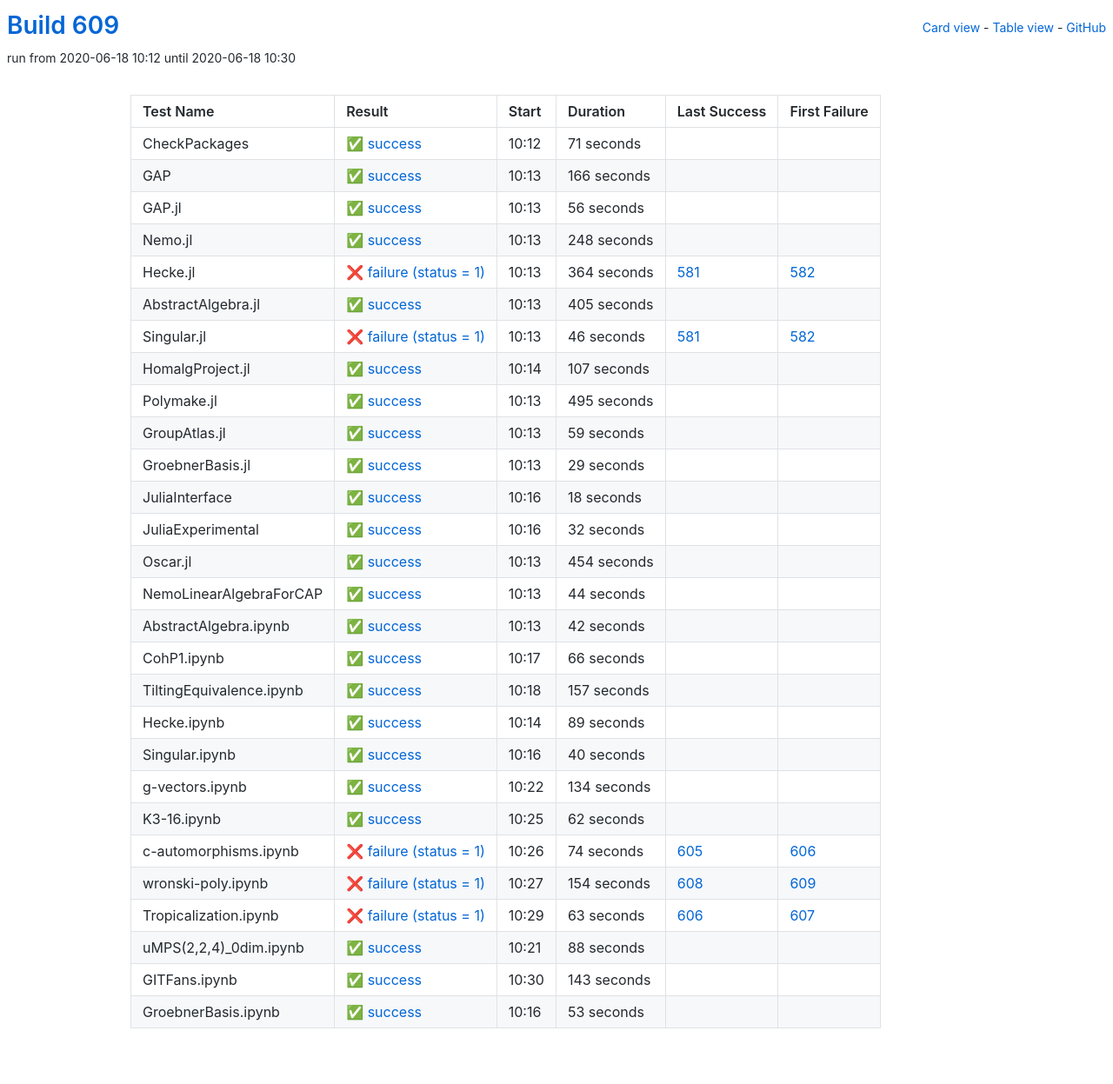
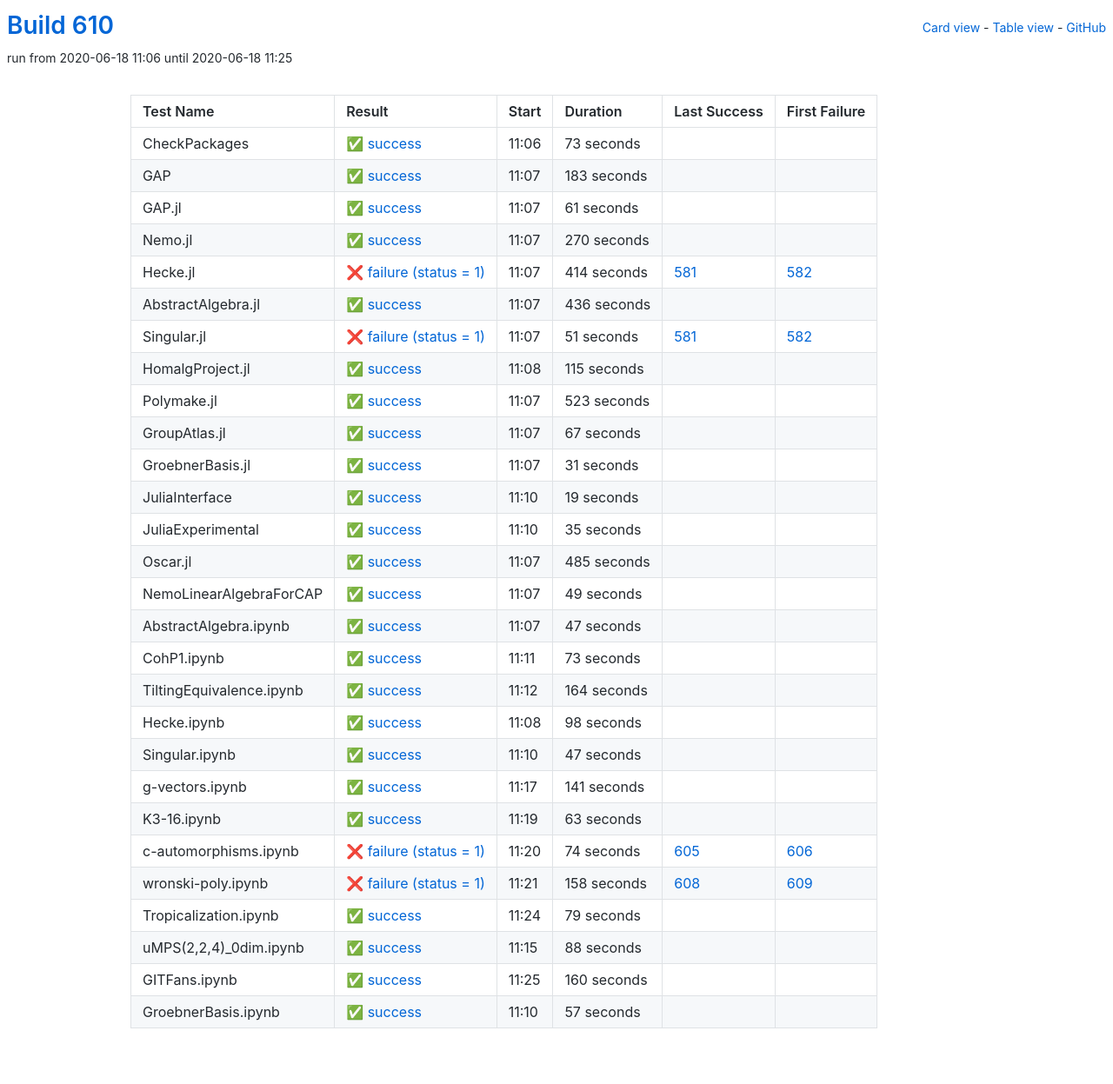
Before and after one commit to oscar-system/oscar-ci-status-1.4, a Jekyll site: the page built from table.html, in a window 1280 px wide. Shown: the whole page at 87% size. Built offline with Jekyll 4.4.1, drawn with Linux system fonts in a browser that asks for light colours.

Commit message:
Build #610

```diff
--- a/_data/ci.yml
+++ b/_data/ci.yml
@@ -1,6 +1,6 @@
 ---
-build: 609
-build_url: https://oscarci.mathematik.uni-kl.de/job/oscar-julia-1.4/609/
+build: 610
+build_url: https://oscarci.mathematik.uni-kl.de/job/oscar-julia-1.4/610/
 job: oscar-julia-1.4
 organization: oscar-system
 repo: oscar-ci-status-1.4
@@ -8,272 +8,272 @@ repourl: https://github.com/oscar-system/oscar-ci-status-1.4
 tests:
 - name: CheckPackages
   id: checkpackages
-  log: https://oscarci.mathematik.uni-kl.de/job/oscar-julia-1.4/609/artifact/logs/build-609/CheckPackages.log
-  start: 2020-06-18 10:12
+  log: https://oscarci.mathematik.uni-kl.de/job/oscar-julia-1.4/610/artifact/logs/build-610/CheckPackages.log
+  start: 2020-06-18 11:06
   success: true
   exitcode: 0
   status: success
-  duration: 71
+  duration: 73
   last_success: false
   last_success_url:
   first_failure: false
   first_failure_url:
 - name: GAP
   id: gap
-  log: https://oscarci.mathematik.uni-kl.de/job/oscar-julia-1.4/609/artifact/logs/build-609/GAP.log
-  start: 2020-06-18 10:13
+  log: https://oscarci.mathematik.uni-kl.de/job/oscar-julia-1.4/610/artifact/logs/build-610/GAP.log
+  start: 2020-06-18 11:07
   success: true
   exitcode: 0
   status: success
-  duration: 166
+  duration: 183
   last_success: false
   last_success_url:
   first_failure: false
   first_failure_url:
 - name: GAP.jl
   id: gap-jl
-  log: https://oscarci.mathematik.uni-kl.de/job/oscar-julia-1.4/609/artifact/logs/build-609/GAP.jl.log
-  start: 2020-06-18 10:13
+  log: https://oscarci.mathematik.uni-kl.de/job/oscar-julia-1.4/610/artifact/logs/build-610/GAP.jl.log
+  start: 2020-06-18 11:07
   success: true
   exitcode: 0
   status: success
-  duration: 56
+  duration: 61
   last_success: false
   last_success_url:
   first_failure: false
   first_failure_url:
 - name: Nemo.jl
   id: nemo-jl
-  log: https://oscarci.mathematik.uni-kl.de/job/oscar-julia-1.4/609/artifact/logs/build-609/Nemo.jl.log
-  start: 2020-06-18 10:13
+  log: https://oscarci.mathematik.uni-kl.de/job/oscar-julia-1.4/610/artifact/logs/build-610/Nemo.jl.log
+  start: 2020-06-18 11:07
   success: true
   exitcode: 0
   status: success
-  duration: 248
+  duration: 270
   last_success: false
   last_success_url:
   first_failure: false
   first_failure_url:
 - name: Hecke.jl
   id: hecke-jl
-  log: https://oscarci.mathematik.uni-kl.de/job/oscar-julia-1.4/609/artifact/logs/build-609/Hecke.jl.log
-  start: 2020-06-18 10:13
+  log: https://oscarci.mathematik.uni-kl.de/job/oscar-julia-1.4/610/artifact/logs/build-610/Hecke.jl.log
+  start: 2020-06-18 11:07
   success: false
   exitcode: 1
   status: failure
-  duration: 364
+  duration: 414
   last_success: 581
   last_success_url: https://oscarci.mathematik.uni-kl.de/job/oscar-julia-1.4/581/
   first_failure: 582
   first_failure_url: https://oscarci.mathematik.uni-kl.de/job/oscar-julia-1.4/582/
 - name: AbstractAlgebra.jl
   id: abstractalgebra-jl
-  log: https://oscarci.mathematik.uni-kl.de/job/oscar-julia-1.4/609/artifact/logs/build-609/AbstractAlgebra.jl.log
-  start: 2020-06-18 10:13
+  log: https://oscarci.mathematik.uni-kl.de/job/oscar-julia-1.4/610/artifact/logs/build-610/AbstractAlgebra.jl.log
+  start: 2020-06-18 11:07
   success: true
   exitcode: 0
   status: success
-  duration: 405
+  duration: 436
   last_success: false
   last_success_url:
   first_failure: false
   first_failure_url:
 - name: Singular.jl
   id: singular-jl
-  log: https://oscarci.mathematik.uni-kl.de/job/oscar-julia-1.4/609/artifact/logs/build-609/Singular.jl.log
-  start: 2020-06-18 10:13
+  log: https://oscarci.mathematik.uni-kl.de/job/oscar-julia-1.4/610/artifact/logs/build-610/Singular.jl.log
+  start: 2020-06-18 11:07
   success: false
   exitcode: 1
   status: failure
-  duration: 46
+  duration: 51
   last_success: 581
   last_success_url: https://oscarci.mathematik.uni-kl.de/job/oscar-julia-1.4/581/
   first_failure: 582
   first_failure_url: https://oscarci.mathematik.uni-kl.de/job/oscar-julia-1.4/582/
 - name: HomalgProject.jl
   id: homalgproject-jl
-  log: https://oscarci.mathematik.uni-kl.de/job/oscar-julia-1.4/609/artifact/logs/build-609/HomalgProject.jl.log
-  start: 2020-06-18 10:14
+  log: https://oscarci.mathematik.uni-kl.de/job/oscar-julia-1.4/610/artifact/logs/build-610/HomalgProject.jl.log
+  start: 2020-06-18 11:08
   success: true
   exitcode: 0
   status: success
-  duration: 107
+  duration: 115
   last_success: false
   last_success_url:
   first_failure: false
   first_failure_url:
 - name: Polymake.jl
   id: polymake-jl
-  log: https://oscarci.mathematik.uni-kl.de/job/oscar-julia-1.4/609/artifact/logs/build-609/Polymake.jl.log
-  start: 2020-06-18 10:13
+  log: https://oscarci.mathematik.uni-kl.de/job/oscar-julia-1.4/610/artifact/logs/build-610/Polymake.jl.log
+  start: 2020-06-18 11:07
   success: true
   exitcode: 0
   status: success
-  duration: 495
+  duration: 523
   last_success: false
   last_success_url:
   first_failure: false
   first_failure_url:
 - name: GroupAtlas.jl
   id: groupatlas-jl
-  log: https://oscarci.mathematik.uni-kl.de/job/oscar-julia-1.4/609/artifact/logs/build-609/GroupAtlas.jl.log
-  start: 2020-06-18 10:13
+  log: https://oscarci.mathematik.uni-kl.de/job/oscar-julia-1.4/610/artifact/logs/build-610/GroupAtlas.jl.log
+  start: 2020-06-18 11:07
   success: true
   exitcode: 0
   status: success
-  duration: 59
+  duration: 67
   last_success: false
   last_success_url:
   first_failure: false
   first_failure_url:
 - name: GroebnerBasis.jl
   id: groebnerbasis-jl
-  log: https://oscarci.mathematik.uni-kl.de/job/oscar-julia-1.4/609/artifact/logs/build-609/GroebnerBasis.jl.log
-  start: 2020-06-18 10:13
+  log: https://oscarci.mathematik.uni-kl.de/job/oscar-julia-1.4/610/artifact/logs/build-610/GroebnerBasis.jl.log
+  start: 2020-06-18 11:07
   success: true
   exitcode: 0
   status: success
-  duration: 29
+  duration: 31
   last_success: false
   last_success_url:
   first_failure: false
   first_failure_url:
 - name: JuliaInterface
   id: juliainterface
-  log: https://oscarci.mathematik.uni-kl.de/job/oscar-julia-1.4/609/artifact/logs/build-609/JuliaInterface.log
-  start: 2020-06-18 10:16
+  log: https://oscarci.mathematik.uni-kl.de/job/oscar-julia-1.4/610/artifact/logs/build-610/JuliaInterface.log
+  start: 2020-06-18 11:10
   success: true
   exitcode: 0
   status: success
-  duration: 18
+  duration: 19
   last_success: false
   last_success_url:
   first_failure: false
   first_failure_url:
 - name: JuliaExperimental
   id: juliaexperimental
-  log: https://oscarci.mathematik.uni-kl.de/job/oscar-julia-1.4/609/artifact/logs/build-609/JuliaExperimental.log
-  start: 2020-06-18 10:16
+  log: https://oscarci.mathematik.uni-kl.de/job/oscar-julia-1.4/610/artifact/logs/build-610/JuliaExperimental.log
+  start: 2020-06-18 11:10
   success: true
   exitcode: 0
   status: success
-  duration: 32
+  duration: 35
   last_success: false
   last_success_url:
   first_failure: false
   first_failure_url:
 - name: Oscar.jl
   id: oscar-jl
-  log: https://oscarci.mathematik.uni-kl.de/job/oscar-julia-1.4/609/artifact/logs/build-609/Oscar.jl.log
-  start: 2020-06-18 10:13
+  log: https://oscarci.mathematik.uni-kl.de/job/oscar-julia-1.4/610/artifact/logs/build-610/Oscar.jl.log
+  start: 2020-06-18 11:07
   success: true
   exitcode: 0
   status: success
-  duration: 454
+  duration: 485
   last_success: false
   last_success_url:
   first_failure: false
   first_failure_url:
 - name: NemoLinearAlgebraForCAP
   id: nemolinearalgebraforcap
-  log: https://oscarci.mathematik.uni-kl.de/job/oscar-julia-1.4/609/artifact/logs/build-609/NemoLinearAlgebraForCAP.log
-  start: 2020-06-18 10:13
+  log: https://oscarci.mathematik.uni-kl.de/job/oscar-julia-1.4/610/artifact/logs/build-610/NemoLinearAlgebraForCAP.log
+  start: 2020-06-18 11:07
   success: true
   exitcode: 0
   status: success
-  duration: 44
+  duration: 49
   last_success: false
   last_success_url:
   first_failure: false
   first_failure_url:
 - name: AbstractAlgebra.ipynb
   id: abstractalgebra-ipynb
-  log: https://oscarci.mathematik.uni-kl.de/job/oscar-julia-1.4/609/artifact/logs/build-609/AbstractAlgebra.ipynb.log
-  start: 2020-06-18 10:13
+  log: https://oscarci.mathematik.uni-kl.de/job/oscar-julia-1.4/610/artifact/logs/build-610/AbstractAlgebra.ipynb.log
+  start: 2020-06-18 11:07
   success: true
   exitcode: 0
   status: success
-  duration: 42
+  duration: 47
   last_success: false
   last_success_url:
   first_failure: false
   first_failure_url:
 - name: CohP1.ipynb
   id: cohp1-ipynb
-  log: https://oscarci.mathematik.uni-kl.de/job/oscar-julia-1.4/609/artifact/logs/build-609/CohP1.ipynb.log
-  start: 2020-06-18 10:17
+  log: https://oscarci.mathematik.uni-kl.de/job/oscar-julia-1.4/610/artifact/logs/build-610/CohP1.ipynb.log
+  start: 2020-06-18 11:11
   success: true
   exitcode: 0
   status: success
-  duration: 66
+  duration: 73
   last_success: false
   last_success_url:
   first_failure: false
   first_failure_url:
 - name: TiltingEquivalence.ipynb
   id: tiltingequivalence-ipynb
-  log: https://oscarci.mathematik.uni-kl.de/job/oscar-julia-1.4/609/artifact/logs/build-609/TiltingEquivalence.ipynb.log
-  start: 2020-06-18 10:18
+  log: https://oscarci.mathematik.uni-kl.de/job/oscar-julia-1.4/610/artifact/logs/build-610/TiltingEquivalence.ipynb.log
+  start: 2020-06-18 11:12
   success: true
   exitcode: 0
   status: success
-  duration: 157
+  duration: 164
   last_success: false
   last_success_url:
   first_failure: false
   first_failure_url:
 - name: Hecke.ipynb
   id: hecke-ipynb
-  log: https://oscarci.mathematik.uni-kl.de/job/oscar-julia-1.4/609/artifact/logs/build-609/Hecke.ipynb.log
-  start: 2020-06-18 10:14
+  log: https://oscarci.mathematik.uni-kl.de/job/oscar-julia-1.4/610/artifact/logs/build-610/Hecke.ipynb.log
+  start: 2020-06-18 11:08
   success: true
   exitcode: 0
   status: success
-  duration: 89
+  duration: 98
   last_success: false
   last_success_url:
   first_failure: false
   first_failure_url:
 - name: Singular.ipynb
   id: singular-ipynb
-  log: https://oscarci.mathematik.uni-kl.de/job/oscar-julia-1.4/609/artifact/logs/build-609/Singular.ipynb.log
-  start: 2020-06-18 10:16
+  log: https://oscarci.mathematik.uni-kl.de/job/oscar-julia-1.4/610/artifact/logs/build-610/Singular.ipynb.log
+  start: 2020-06-18 11:10
   success: true
   exitcode: 0
   status: success
-  duration: 40
+  duration: 47
   last_success: false
   last_success_url:
   first_failure: false
   first_failure_url:
 - name: g-vectors.ipynb
   id: g-vectors-ipynb
-  log: https://oscarci.mathematik.uni-kl.de/job/oscar-julia-1.4/609/artifact/logs/build-609/g-vectors.ipynb.log
-  start: 2020-06-18 10:22
+  log: https://oscarci.mathematik.uni-kl.de/job/oscar-julia-1.4/610/artifact/logs/build-610/g-vectors.ipynb.log
+  start: 2020-06-18 11:17
   success: true
   exitcode: 0
   status: success
-  duration: 134
+  duration: 141
   last_success: false
   last_success_url:
   first_failure: false
   first_failure_url:
 - name: K3-16.ipynb
   id: k3-16-ipynb
-  log: https://oscarci.mathematik.uni-kl.de/job/oscar-julia-1.4/609/artifact/logs/build-609/K3-16.ipynb.log
-  start: 2020-06-18 10:25
+  log: https://oscarci.mathematik.uni-kl.de/job/oscar-julia-1.4/610/artifact/logs/build-610/K3-16.ipynb.log
+  start: 2020-06-18 11:19
   success: true
   exitcode: 0
   status: success
-  duration: 62
+  duration: 63
   last_success: false
   last_success_url:
   first_failure: false
   first_failure_url:
 - name: c-automorphisms.ipynb
   id: c-automorphisms-ipynb
-  log: https://oscarci.mathematik.uni-kl.de/job/oscar-julia-1.4/609/artifact/logs/build-609/c-automorphisms.ipynb.log
-  start: 2020-06-18 10:26
+  log: https://oscarci.mathematik.uni-kl.de/job/oscar-julia-1.4/610/artifact/logs/build-610/c-automorphisms.ipynb.log
+  start: 2020-06-18 11:20
   success: false
   exitcode: 1
   status: failure
@@ -284,32 +284,32 @@ tests:
   first_failure_url: https://oscarci.mathematik.uni-kl.de/job/oscar-julia-1.4/606/
 - name: wronski-poly.ipynb
   id: wronski-poly-ipynb
-  log: https://oscarci.mathematik.uni-kl.de/job/oscar-julia-1.4/609/artifact/logs/build-609/wronski-poly.ipynb.log
-  start: 2020-06-18 10:27
+  log: https://oscarci.mathematik.uni-kl.de/job/oscar-julia-1.4/610/artifact/logs/build-610/wronski-poly.ipynb.log
+  start: 2020-06-18 11:21
   success: false
   exitcode: 1
   status: failure
-  duration: 154
+  duration: 158
   last_success: 608
   last_success_url: https://oscarci.mathematik.uni-kl.de/job/oscar-julia-1.4/608/
   first_failure: 609
   first_failure_url: https://oscarci.mathematik.uni-kl.de/job/oscar-julia-1.4/609/
 - name: Tropicalization.ipynb
   id: tropicalization-ipynb
-  log: https://oscarci.mathematik.uni-kl.de/job/oscar-julia-1.4/609/artifact/logs/build-609/Tropicalization.ipynb.log
-  start: 2020-06-18 10:29
-  success: false
-  exitcode: 1
-  status: failure
-  duration: 63
-  last_success: 606
-  last_success_url: https://oscarci.mathematik.uni-kl.de/job/oscar-julia-1.4/606/
-  first_failure: 607
-  first_failure_url: https://oscarci.mathematik.uni-kl.de/job/oscar-julia-1.4/607/
+  log: https://oscarci.mathematik.uni-kl.de/job/oscar-julia-1.4/610/artifact/logs/build-610/Tropicalization.ipynb.log
+  start: 2020-06-18 11:24
+  success: true
+  exitcode: 0
+  status: success
+  duration: 79
+  last_success: false
+  last_success_url:
+  first_failure: false
+  first_failure_url:
 - name: uMPS(2,2,4)_0dim.ipynb
   id: umps-2-2-4-0dim-ipynb
-  log: https://oscarci.mathematik.uni-kl.de/job/oscar-julia-1.4/609/artifact/logs/build-609/uMPS-2-2-4-_0dim.ipynb.log
-  start: 2020-06-18 10:21
+  log: https://oscarci.mathematik.uni-kl.de/job/oscar-julia-1.4/610/artifact/logs/build-610/uMPS-2-2-4-_0dim.ipynb.log
+  start: 2020-06-18 11:15
   success: true
   exitcode: 0
   status: success
@@ -320,24 +320,24 @@ tests:
   first_failure_url:
 - name: GITFans.ipynb
   id: gitfans-ipynb
-  log: https://oscarci.mathematik.uni-kl.de/job/oscar-julia-1.4/609/artifact/logs/build-609/GITFans.ipynb.log
-  start: 2020-06-18 10:30
+  log: https://oscarci.mathematik.uni-kl.de/job/oscar-julia-1.4/610/artifact/logs/build-610/GITFans.ipynb.log
+  start: 2020-06-18 11:25
   success: true
   exitcode: 0
   status: success
-  duration: 143
+  duration: 160
   last_success: false
   last_success_url:
   first_failure: false
   first_failure_url:
 - name: GroebnerBasis.ipynb
   id: groebnerbasis-ipynb
-  log: https://oscarci.mathematik.uni-kl.de/job/oscar-julia-1.4/609/artifact/logs/build-609/GroebnerBasis.ipynb.log
-  start: 2020-06-18 10:16
+  log: https://oscarci.mathematik.uni-kl.de/job/oscar-julia-1.4/610/artifact/logs/build-610/GroebnerBasis.ipynb.log
+  start: 2020-06-18 11:10
   success: true
   exitcode: 0
   status: success
-  duration: 53
+  duration: 57
   last_success: false
   last_success_url:
   first_failure: false
```
Also changed, not shown: README.md.
